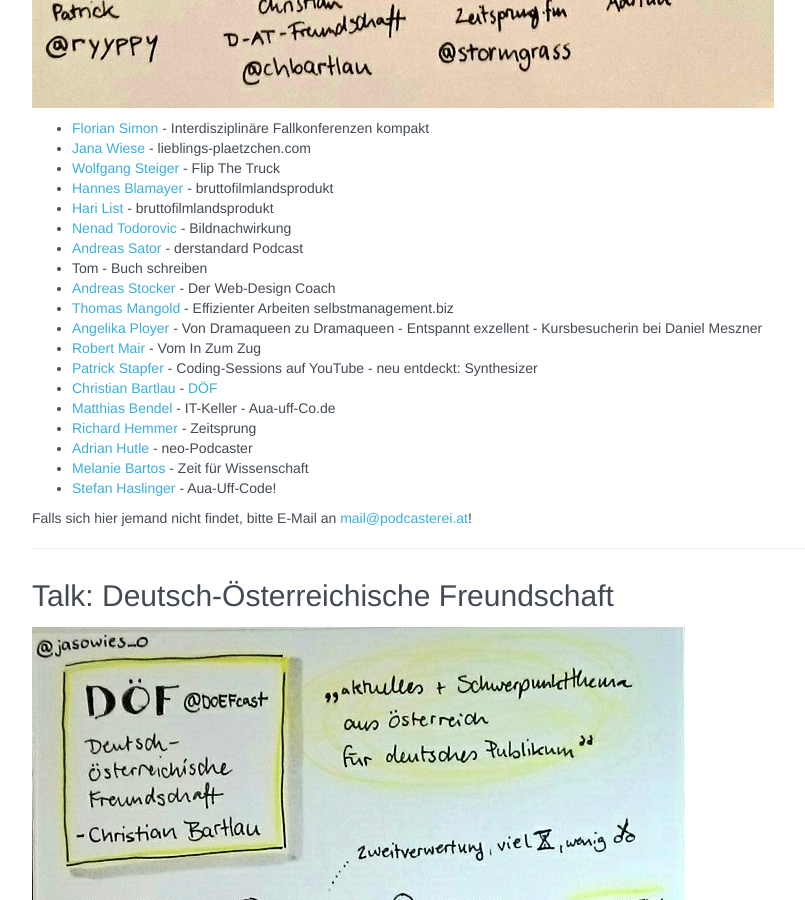
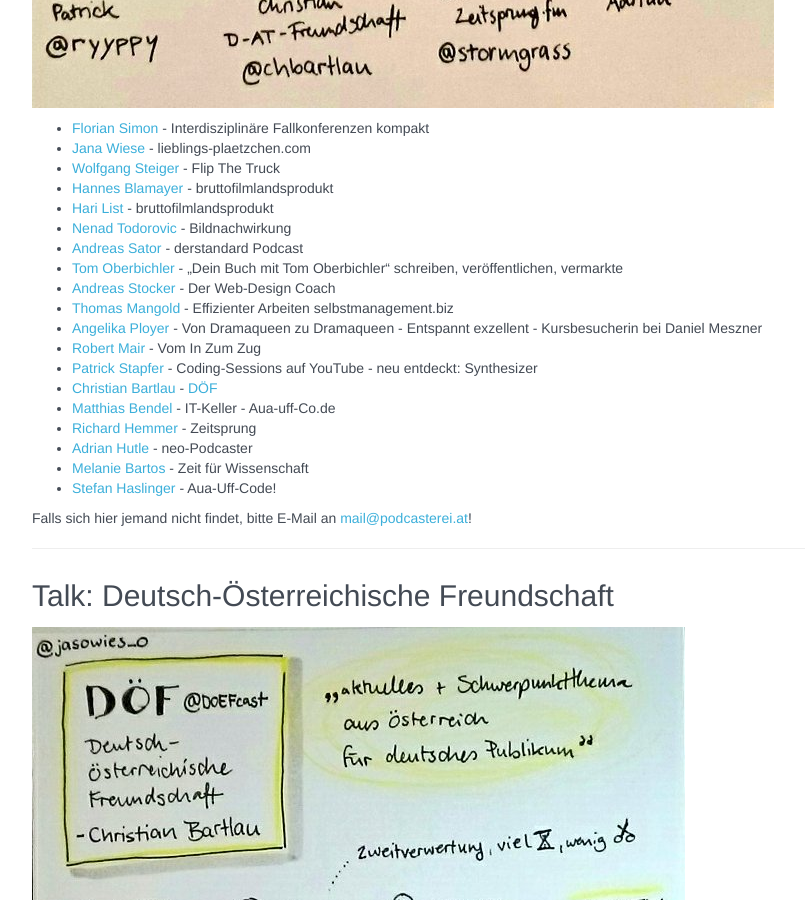
Before and after one commit to podcasterei/website-quellcode, a Jekyll site: the page built from _meetups/2017-02-24-protokoll-7.meetup.md, in a window 1280 px wide and 900 px high, scrolled down 1526 px. Shown: the whole window, without its empty margins (38-843 px from the left). Built offline with Jekyll 4.4.1, drawn with Linux system fonts in a browser that asks for light colours.

Commit message:
tom oberbichler

```diff
--- a/_meetups/2017-02-24-protokoll-7.meetup.md
+++ b/_meetups/2017-02-24-protokoll-7.meetup.md
@@ -23,23 +23,23 @@
 
 * [Florian Simon](/people/florian_simon.html) - Interdisziplinäre Fallkonferenzen kompakt
 * [Jana Wiese](/people/jana_wiese.html) - lieblings-plaetzchen.com
-* [Wolfgang Steiger](/people/wolfgang_steiger) - Flip The Truck
-* [Hannes Blamayer](/people/hannes_blamayer) - bruttofilmlandsprodukt
-* [Hari List](/people/hari_list) - bruttofilmlandsprodukt
-* [Nenad Todorovic](/people/nenad_todorovic) - Bildnachwirkung
-* [Andreas Sator](/people/andreas_sator) - derstandard Podcast
-* Tom - Buch schreiben
-* [Andreas Stocker](/people/andreas_stocker) - Der Web-Design Coach
-* [Thomas Mangold](/people/thomas_mangold) - Effizienter Arbeiten selbstmanagement.biz
-* [Angelika Ployer](/people/angelika_ployer) - Von Dramaqueen zu Dramaqueen - Entspannt exzellent - Kursbesucherin bei Daniel Meszner
-* [Robert Mair](/people/robert_mair) - Vom In Zum Zug
-* [Patrick Stapfer](/people/patrick_stapfer) - Coding-Sessions auf YouTube - neu entdeckt: Synthesizer
-* [Christian Bartlau](/people/christian_bartlau) - [DÖF](https://soundcloud.com/doefpod)
-* [Matthias Bendel](/people/matthias_bendel) - IT-Keller - Aua-uff-Co.de
-* [Richard Hemmer](/people/richard_hemmer) - Zeitsprung
-* [Adrian Hutle](/people/adrian_hutle) - neo-Podcaster
-* [Melanie Bartos](/people/melanie_bartos) - Zeit für Wissenschaft
-* [Stefan Haslinger](/people/stefan_haslinger) - Aua-Uff-Code!
+* [Wolfgang Steiger](/people/wolfgang_steiger.html) - Flip The Truck
+* [Hannes Blamayer](/people/hannes_blamayer.html) - bruttofilmlandsprodukt
+* [Hari List](/people/hari_list.html) - bruttofilmlandsprodukt
+* [Nenad Todorovic](/people/nenad_todorovic.html) - Bildnachwirkung
+* [Andreas Sator](/people/andreas_sator.html) - derstandard Podcast
+* [Tom Oberbichler](/people/tom_oberbichler.html) - „Dein Buch mit Tom Oberbichler“ schreiben, veröffentlichen, vermarkte
+* [Andreas Stocker](/people/andreas_stocker.html) - Der Web-Design Coach
+* [Thomas Mangold](/people/thomas_mangold.html) - Effizienter Arbeiten selbstmanagement.biz
+* [Angelika Ployer](/people/angelika_ployer.html) - Von Dramaqueen zu Dramaqueen - Entspannt exzellent - Kursbesucherin bei Daniel Meszner
+* [Robert Mair](/people/robert_mai.htmlr) - Vom In Zum Zug
+* [Patrick Stapfer](/people/patrick_stapfer.html) - Coding-Sessions auf YouTube - neu entdeckt: Synthesizer
+* [Christian Bartlau](/people/christian_bartlau.html) - [DÖF](https://soundcloud.com/doefpod)
+* [Matthias Bendel](/people/matthias_bendel.html) - IT-Keller - Aua-uff-Co.de
+* [Richard Hemmer](/people/richard_hemmer.html) - Zeitsprung
+* [Adrian Hutle](/people/adrian_hutle.html) - neo-Podcaster
+* [Melanie Bartos](/people/melanie_bartos.html) - Zeit für Wissenschaft
+* [Stefan Haslinger](/people/stefan_haslinger.html) - Aua-Uff-Code!
 
 Falls sich hier jemand nicht findet, bitte E-Mail an <mail@podcasterei.at>!
 
```
Also changed, not shown: _people/tom_oberbichler.md (added, +20 -0 lines), pages/podcastpatinnen.md (+1 -0 lines).
